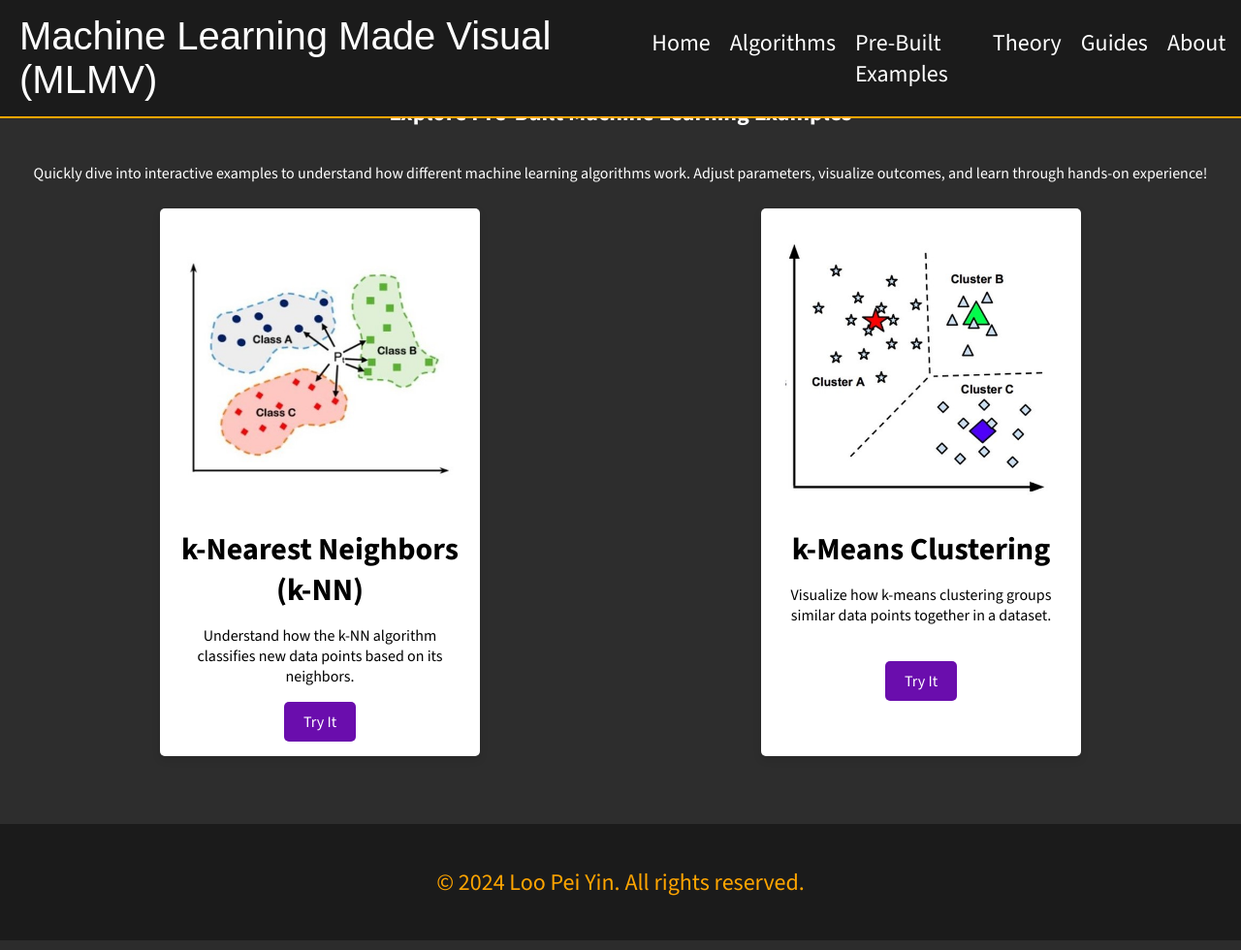
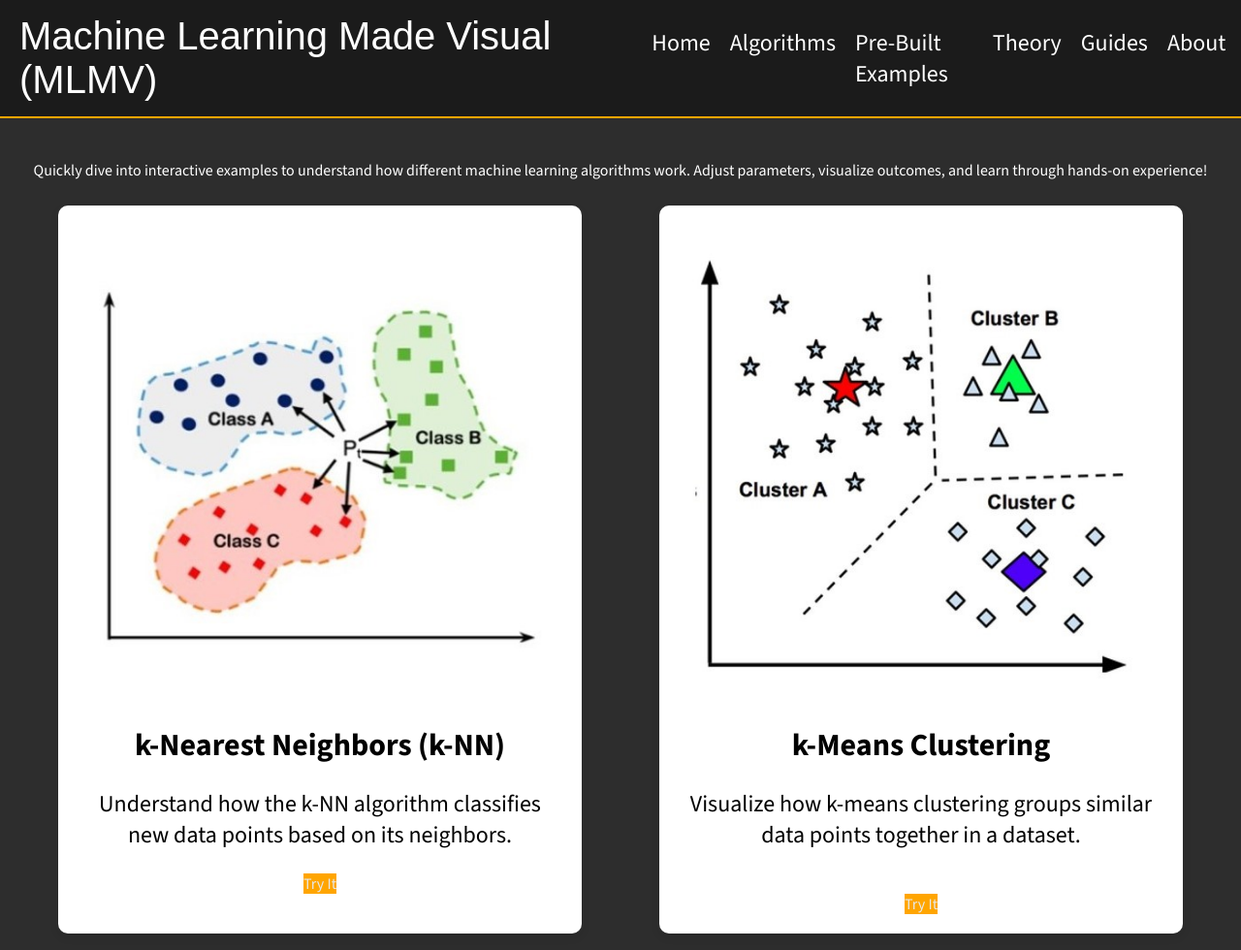
Before and after one commit to PY-01/fyp, a Flask app: page /explore in a window 1280 px wide. Shown: the top 980 px of the page at 97% size. Run offline with Flask 3, Linux system fonts and the light colour scheme; some web fonts are replaced.

Commit message:
Update styles.css

```diff
--- a/full code/static/styles.css
+++ b/full code/static/styles.css
@@ -353,24 +353,28 @@
     padding: 20px;
 }
 
-.explore-section h1 {
-    margin-top: 80px;
+.explore-section >h1 {
+    margin-top: 60px;
+    font-size: 2rem;
 }
 
 .explore-section .example-card {
     background-color: white;
-    width: 300px;
+    width: 500px;
     margin: 10px;
-    border-radius: 5px;
+    border-radius: 10px;
     box-shadow: 0px 4px 8px rgba(0, 0, 0, 0.1);
+    transition: transform 0.3s, box-shadow 0.3s, background-color 0.3s;
     text-align: center;
-    padding: 15px;
+    padding: 20px;
+    position: relative;
     color: black;
+    text-decoration: none; /* Remove underline on hover */
 }
 
 .explore-section .example-card img {
-    width: 100%; /* Adjust to fit card width */
-    height: 300px;
+    width: 500px; /* Adjust size as needed */
+    height: 500px;
     object-fit: cover; /* Maintain aspect ratio */
 }
 
@@ -380,13 +384,16 @@
     margin-bottom: 10px;
 }
 
-.explore-section .btn {
-    background-color: #6A0DAD;
-    color: white;
-    padding: 10px 20px;
-    text-decoration: none;
-    border-radius: 5px;
-    display: inline-block;
+.explore-section .example-card p {
+    font-size: 1.5rem;
+}
+
+/* Hover effect for the card */
+.explore-section .example-card:hover {
+    transform: translateY(-10px); /* Make the card float up */
+    box-shadow: 0px 8px 16px rgba(255, 255, 255, 0.8);
+    background-color: #f0f0f0; /* Change background color on hover */
+    color: #333; /* Adjust text color if needed */
 }
 
 /* Theory Section */
@@ -478,3 +485,15 @@
     box-shadow: 0 4px 12px rgba(0, 0, 0, 0.5); /* Adds a subtle shadow */
     border-radius: 8px; /* Optional: rounds the corners */
 }
+
+.knn_example .btn {
+    background-color: #6A0DAD;
+    margin-top:20px;
+    color: white;
+    padding: 10px 20px;
+    text-decoration: none;
+    border-radius: 5px;
+    display: inline-block;
+    font-size: 1.5rem;
+    transition: background-color 0.3s ease, transform 0.2s ease; /* Smooth transition for hover effect */
+}
```
